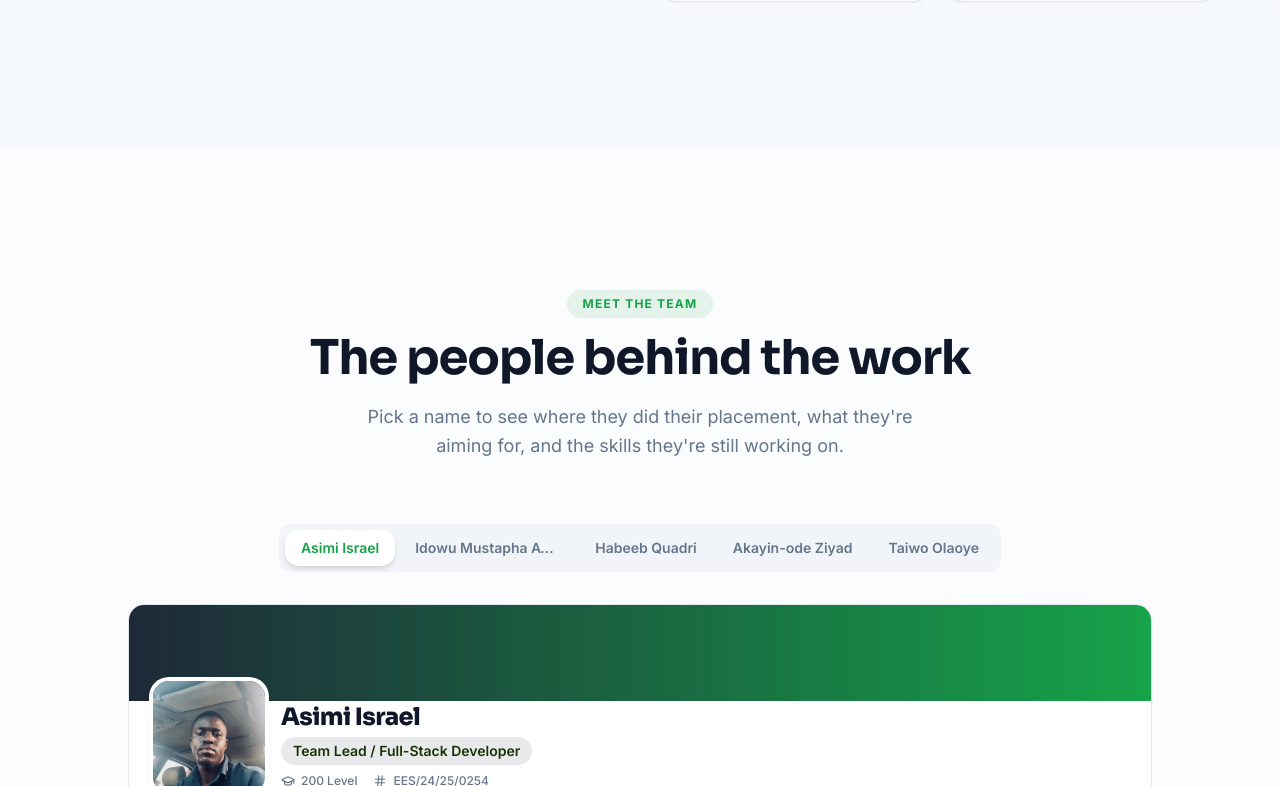
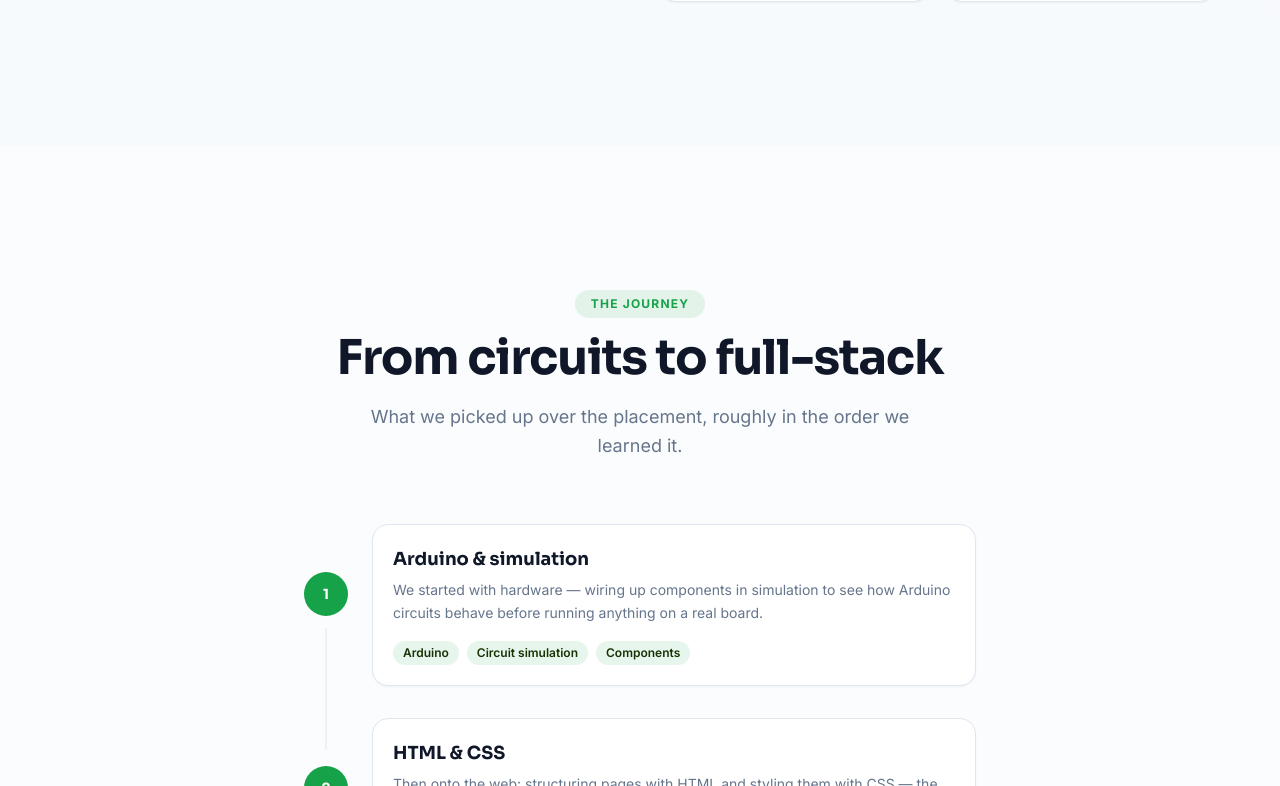
Before and after one commit to Asimi1234/Team-portfolio, a React (Vite) app: page / in a window 1280 px wide. Shown: the part 2014-2800 px from the top of the page. Built offline with nearby package versions, Linux system fonts and the light colour scheme.

Commit message:
Add learning roadmap timeline section

```diff
--- a/src/App.jsx
+++ b/src/App.jsx
@@ -2,6 +2,7 @@
 import Hero from "./components/Hero";
 import StatsBand from "./components/StatsBand";
 import Mission from "./components/Mission";
+import Roadmap from "./components/Roadmap";
 import Team from "./components/Team";
 import Coordinator from "./components/Coordinator";
 import Footer from "./components/Footer";
@@ -18,6 +19,7 @@
         <Hero />
         <StatsBand />
         <Mission />
+        <Roadmap />
         <Team />
         <Coordinator />
       </main>
--- /dev/null
+++ b/src/components/Roadmap.jsx
@@ -0,0 +1,90 @@
+import Section from "./Section";
+import Reveal from "./Reveal";
+import { Card, CardContent } from "./ui/card";
+import { cn } from "@/lib/utils";
+
+/**
+ * Roadmap — the learning journey over the placement, as a vertical timeline.
+ * Stages run in the order we actually picked things up, from hardware
+ * simulation through to the modern web stack.
+ */
+const stages = [
+  {
+    title: "Arduino & simulation",
+    text: "We started with hardware — wiring up components in simulation to see how Arduino circuits behave before running anything on a real board.",
+    tags: ["Arduino", "Circuit simulation", "Components"],
+  },
+  {
+    title: "HTML & CSS",
+    text: "Then onto the web: structuring pages with HTML and styling them with CSS — the foundations behind everything you see on screen.",
+    tags: ["HTML", "CSS", "Responsive layout"],
+  },
+  {
+    title: "React, Tailwind & Supabase",
+    text: "Finally the modern stack — building interactive UIs with React, styling fast with Tailwind CSS, and wiring up data and auth with Supabase.",
+    tags: ["React", "Tailwind CSS", "Supabase"],
+  },
+];
+
+export default function Roadmap() {
+  return (
+    <Section
+      id="roadmap"
+      eyebrow="The Journey"
+      title="From circuits to full-stack"
+      subtitle="What we picked up over the placement, roughly in the order we learned it."
+    >
+      <div className="mx-auto max-w-2xl">
+        <ol>
+          {stages.map((s, i) => {
+            const isLast = i === stages.length - 1;
+            return (
+              <Reveal
+                as="li"
+                key={s.title}
+                delay={i * 110}
+                className="flex gap-6"
+              >
+                {/* Marker column: number + connector, nudged down together */}
+                <div className="relative mt-12 flex shrink-0 flex-col items-center">
+                  <span className="z-10 grid h-11 w-11 shrink-0 place-items-center rounded-full bg-primary font-display text-sm font-bold text-primary-foreground ring-4 ring-background">
+                    {i + 1}
+                  </span>
+                  {!isLast && (
+                    <span
+                      aria-hidden="true"
+                      className="absolute left-1/2 top-14 -bottom-8 w-px -translate-x-1/2 bg-border"
+                    />
+                  )}
+                </div>
+                <Card
+                  className={cn(
+                    "flex-1 hover:translate-y-0 hover:border-border hover:shadow-sm",
+                    !isLast && "mb-8"
+                  )}
+                >
+                <CardContent className="p-5">
+                  <h3 className="text-lg font-bold">{s.title}</h3>
+                  <p className="mt-1.5 text-sm leading-relaxed text-muted-foreground">
+                    {s.text}
+                  </p>
+                  <div className="mt-4 flex flex-wrap gap-2">
+                    {s.tags.map((t) => (
+                      <span
+                        key={t}
+                        className="inline-flex rounded-full bg-primary/10 px-2.5 py-1 text-xs font-semibold text-icon"
+                      >
+                        {t}
+                      </span>
+                    ))}
+                    </div>
+                  </CardContent>
+                </Card>
+              </Reveal>
+            );
+          })}
+        </ol>
+      </div>
+    </Section>
+  );
+}
--- a/src/data/site.js
+++ b/src/data/site.js
@@ -37,6 +37,7 @@
   nav: [
     { label: "Home", href: "#hero" },
     { label: "Mission", href: "#mission" },
+    { label: "Journey", href: "#roadmap" },
     { label: "Team", href: "#team" },
     { label: "Contact", href: "#contact" },
   ],
```
